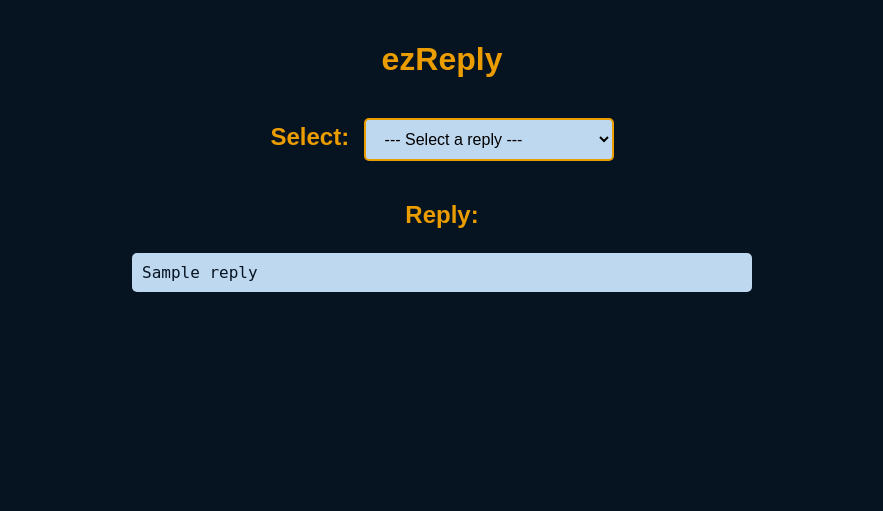
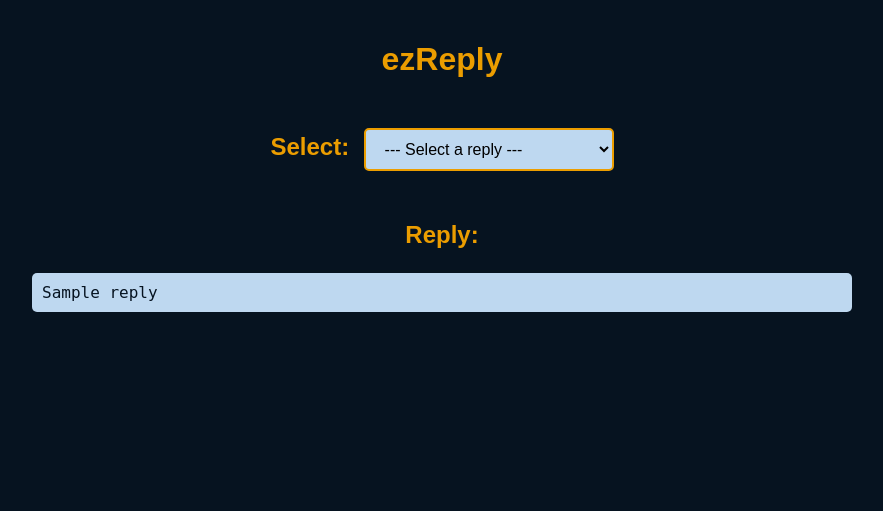
Before and after one commit to kazvee/ezreply, a Flask app: template templates/index.html in a window 1280 px wide. Shown: the top 511 px of the page, without its empty margins (198-1081 px from the left). Run offline with Flask 3, Linux system fonts and the light colour scheme; the template is opened without the code that fills it: most values are stand-ins (such as "Sample title", 1, 10 or a date in 2020).

Commit message:
Update styling

```diff
--- a/static/styles.css
+++ b/static/styles.css
@@ -4,6 +4,7 @@ body {
     font-family: Arial, sans-serif;
     margin: 0;
     padding: 20px;
+    text-align: center;
 }
 
 h1 {
@@ -12,8 +13,10 @@ h1 {
 }
 
 form {
-    margin: 40px 0;
+    margin: 40px auto;
     text-align: center;
+    width: 100%;
+    max-width: 600px;
 }
 
 label {
@@ -30,6 +33,7 @@ select {
     font-size: 1rem;
     padding: 10px 15px;
     width: 250px;
+    margin: 10px 0;
 }
 
 h3 {
@@ -44,20 +48,22 @@ pre {
     border-radius: 5px;
     color: #061320;
     font-size: 1rem;
-    margin: 0 auto;
-    max-width: 600px;
+    margin: 10px auto;
+    max-width: 800px;
     padding: 10px;
+    text-align: left;
     white-space: pre-wrap;
+    width: 80%;
     word-wrap: break-word;
 }
 
 footer {
     background-color: #061320;
+    bottom: 0;
     color: #EB9D00;
-    text-align: center;
     padding: 20px 0;
     position: fixed;
-    bottom: 0;
+    text-align: center;
     width: 100%;
 }
 
```
